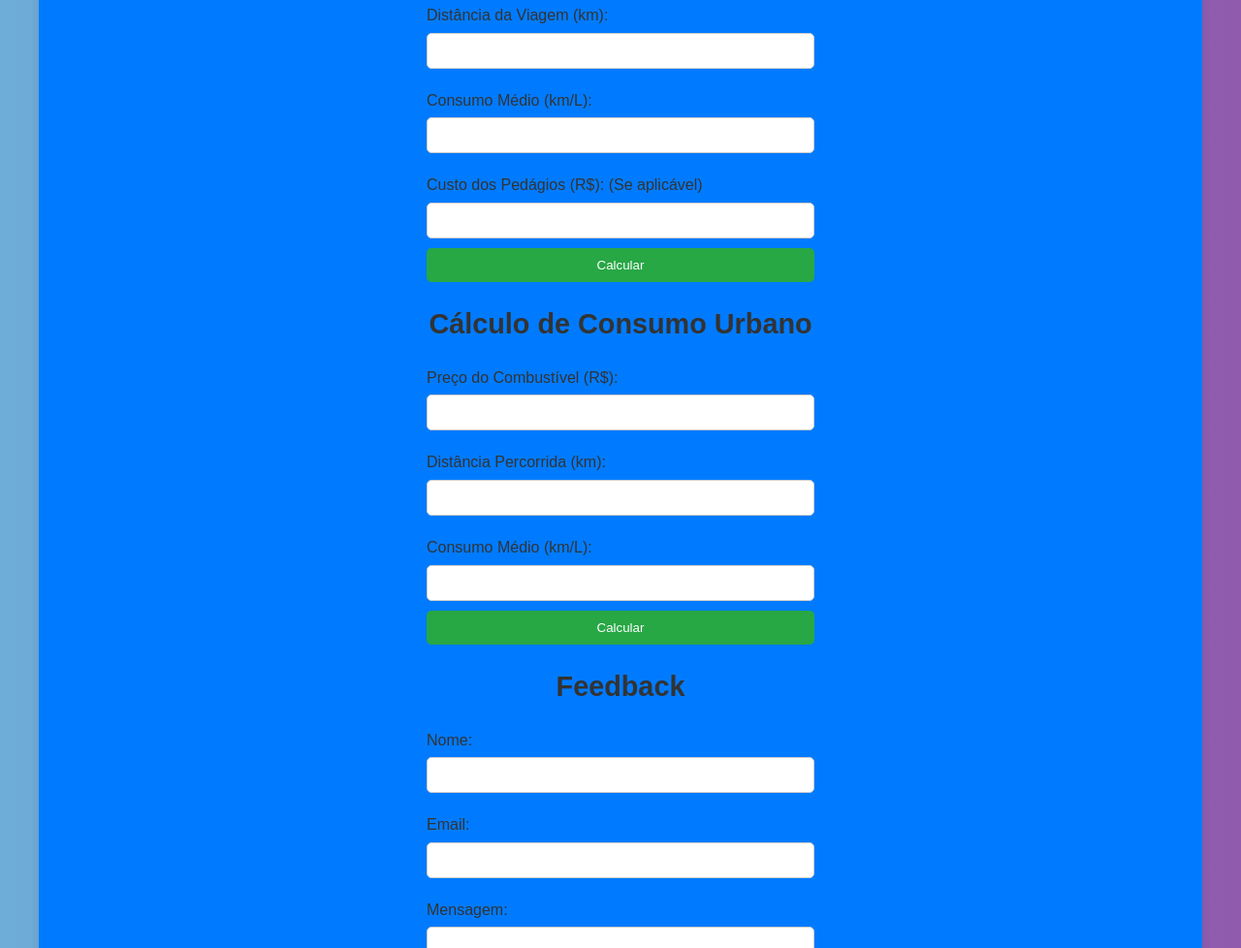
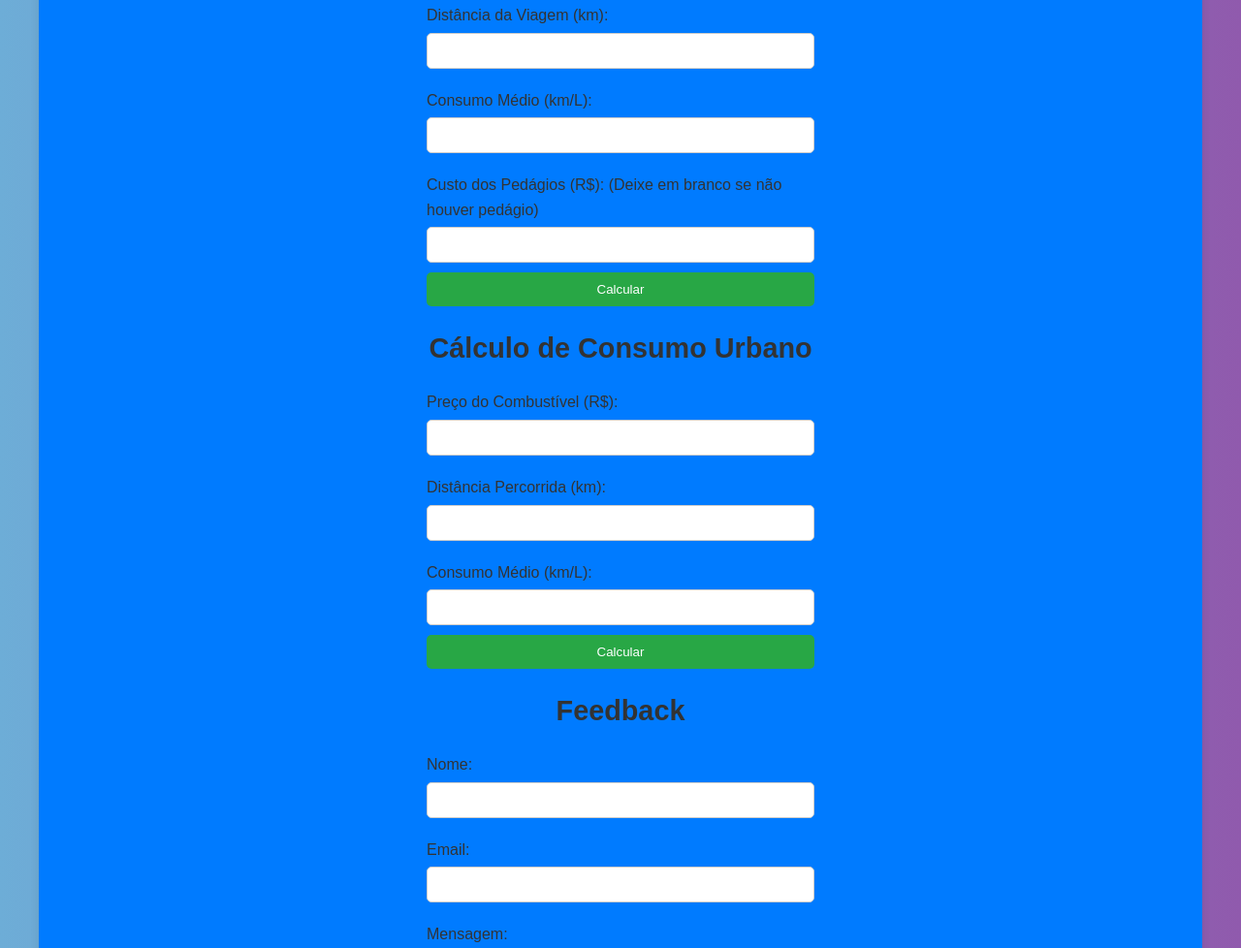
Before and after one commit to antoniomelo1/EtanolxGasolina, a plain HTML site: page index.html in a window 1280 px wide. Shown: the part 839-1817 px from the top of the page at 97% size. Drawn offline with Linux system fonts and the light colour scheme.

Commit message:
Ajustes na descrição Custos de pedágios

```diff
--- a/index.html
+++ b/index.html
@@ -47,7 +47,7 @@
                 <input type="number" id="distanciaRodovia" name="distanciaRodovia" required>
                 <label for="consumoRodovia">Consumo Médio (km/L):</label>
                 <input type="number" id="consumoRodovia" name="consumoRodovia" required>
-                <label for="pedagio">Custo dos Pedágios (R$): (Se aplicável)</label>
+                <label for="pedagio">Custo dos Pedágios (R$): (Deixe em branco se não houver pedágio)</label>
                 <input type="number" id="pedagio" name="pedagio">
                 <button type="button" onclick="calcularCustoViagemRodovia()">Calcular</button>
             </form>
```
